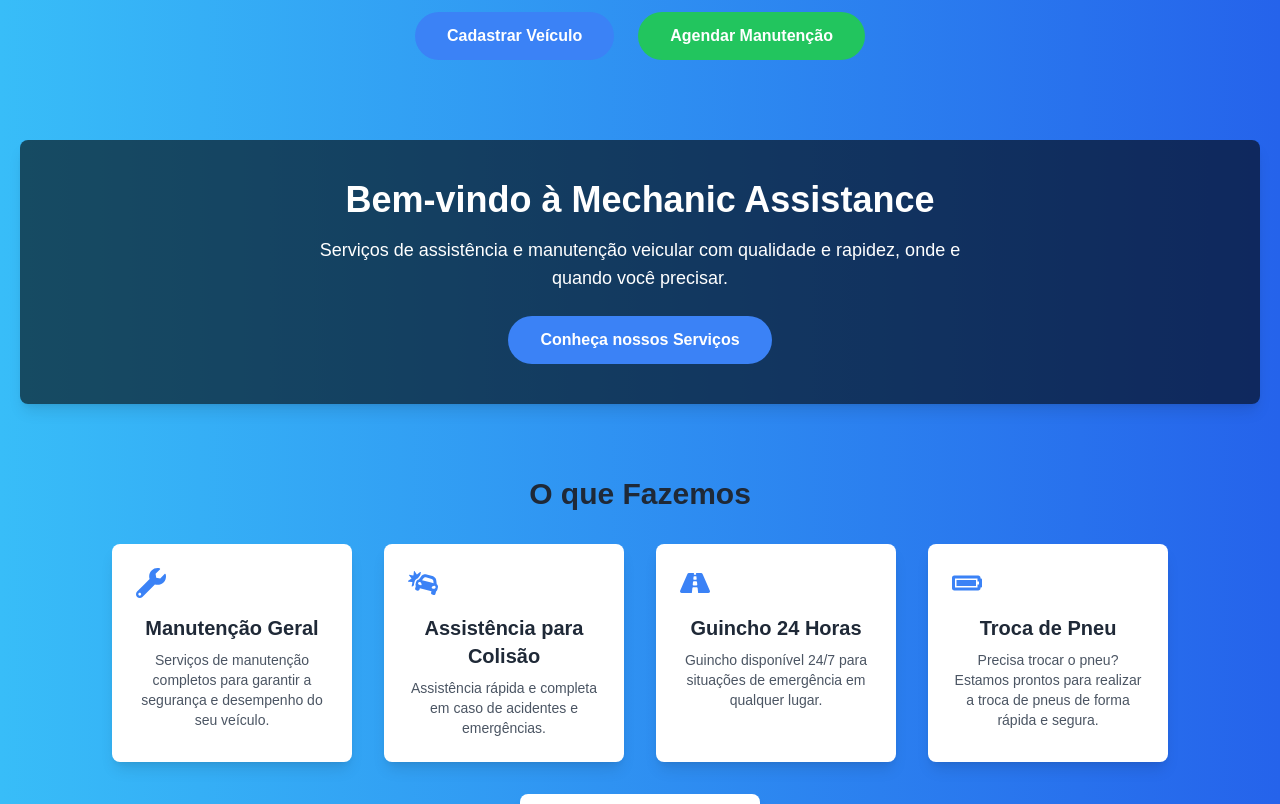
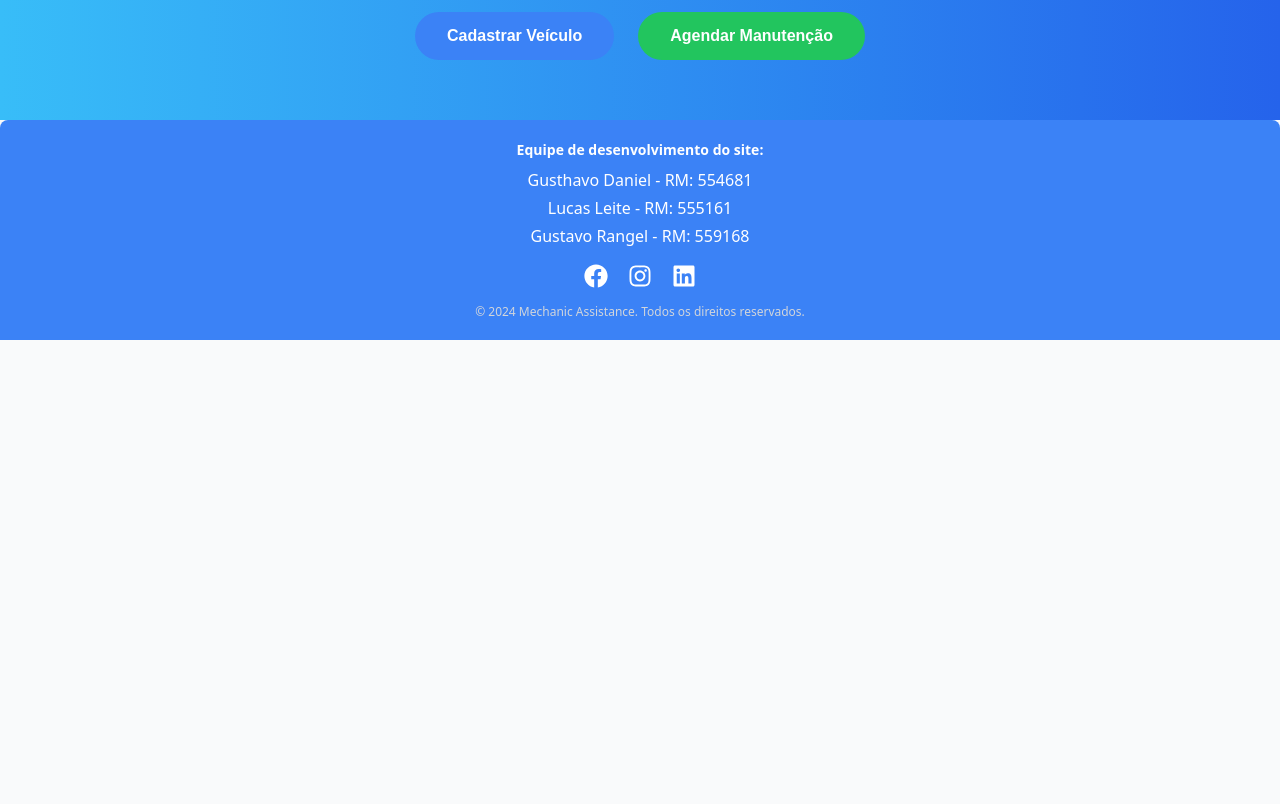
Before and after one commit to GusthavoDaniel/Sprintfront10, a Next.js app in the folder sprintporto10/: page / in a window 1280 px wide. Shown: the part 940-1744 px from the top of the page. After the commit the page ends 1280 px from the top, so only its background shows below. Built offline with nearby package versions, Linux system fonts and the light colour scheme.

Commit message:
arrumei o duplicamento

```diff
--- a/sprintporto10/src/app/page.tsx
+++ b/sprintporto10/src/app/page.tsx
@@ -8,7 +8,7 @@ export default function Home() {
     <div>
 
       <HomePage/>
-      <HomePage/>
+
 
 
 
```
